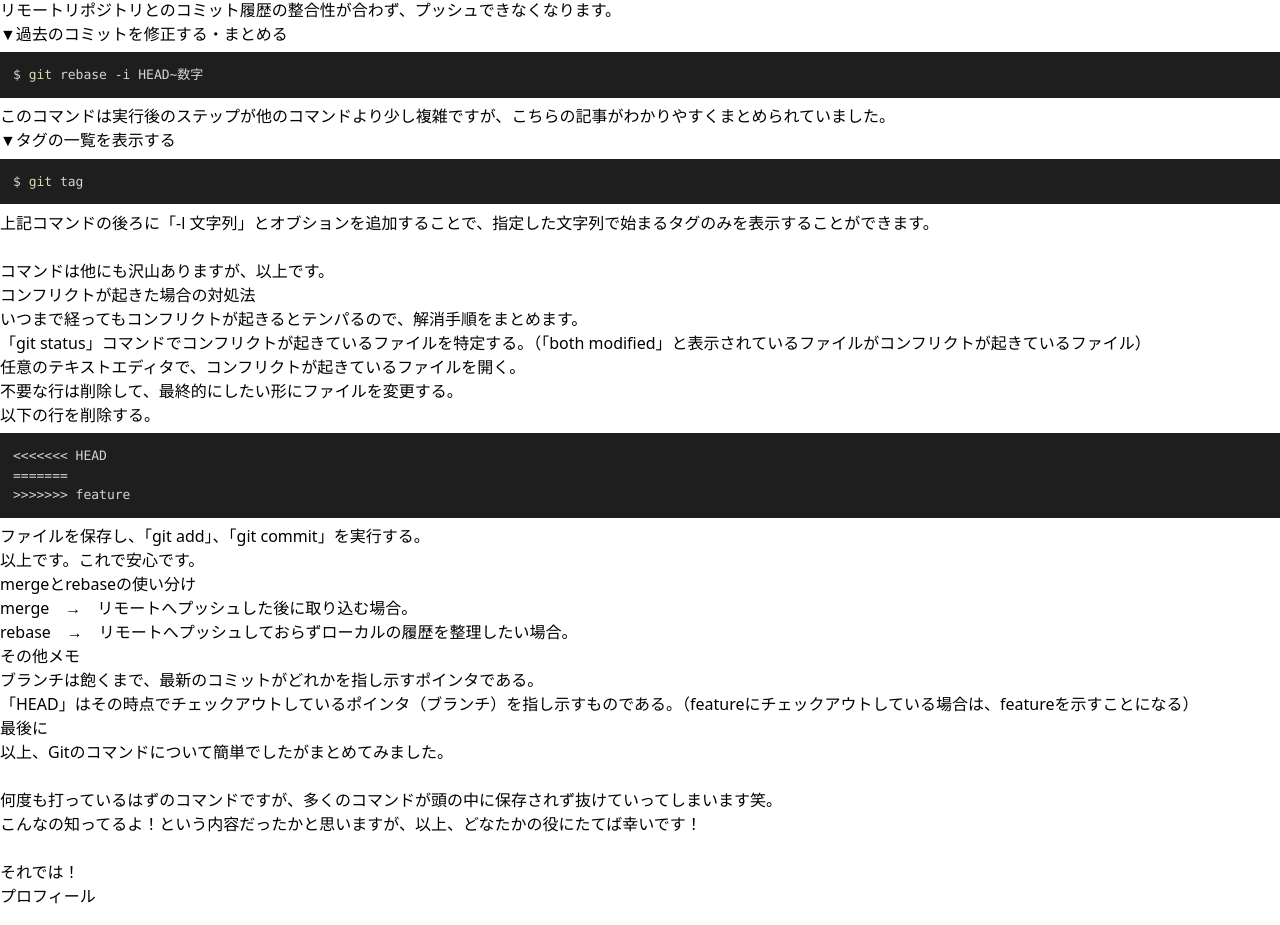
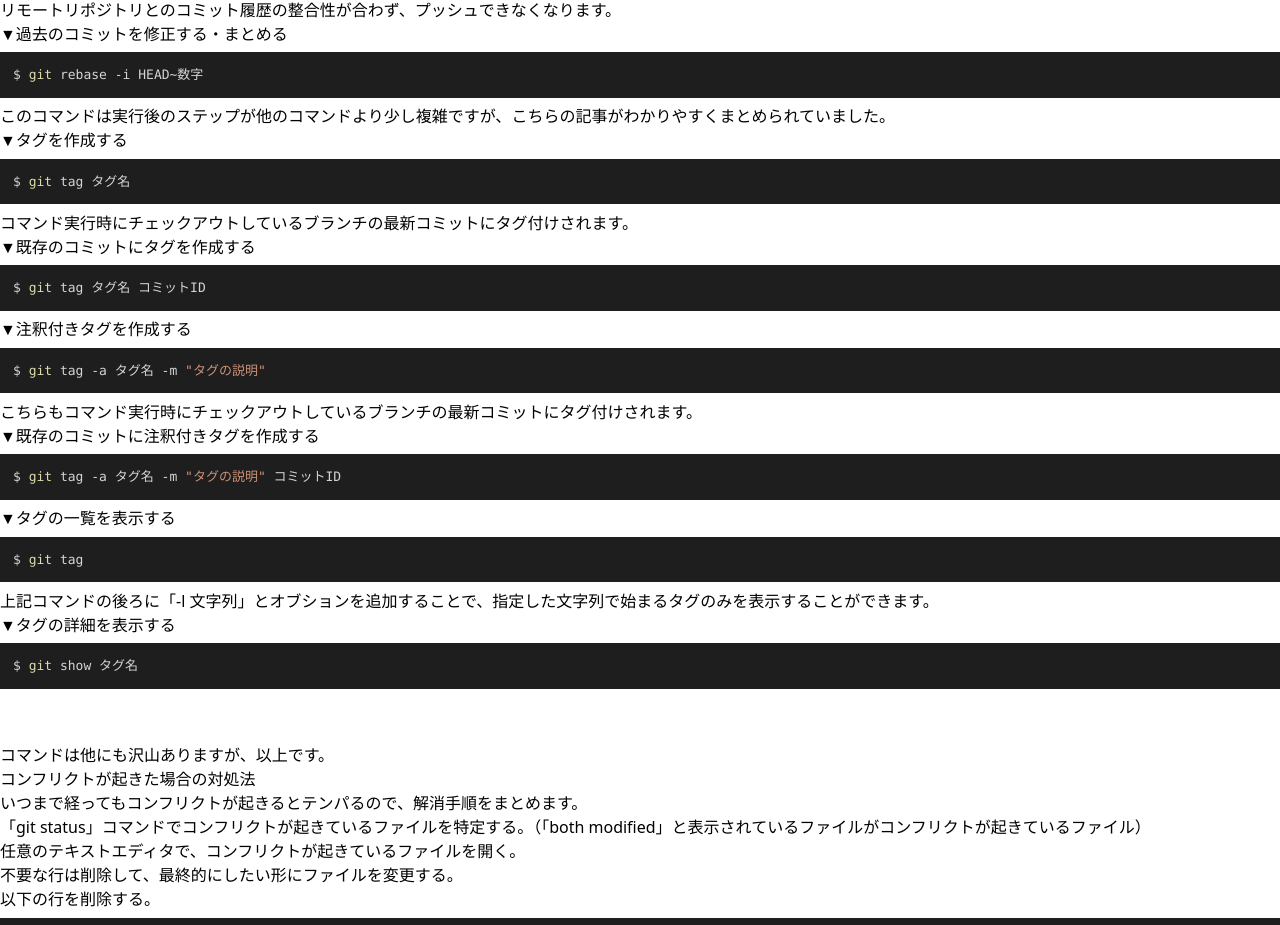
Before and after one commit to nattomatofu/blog, a Next.js app: page /posts/git-command in a window 1280 px wide. Shown: the part 4399-5324 px from the top of the page. Built offline with nearby package versions, Linux system fonts and the light colour scheme.

Commit message:
Gitの記事を追記

```diff
--- a/src/pages/posts/git-command.js
+++ b/src/pages/posts/git-command.js
@@ -273,11 +273,33 @@ const GitCommand = () => {
                                     {`$ git rebase -i HEAD~数字`}
                                 </SyntaxHighlighter>
                                 このコマンドは実行後のステップが他のコマンドより少し複雑ですが、<a href="https://qiita.com/yuya_yuzen/items/274b8e9cde840492d7e8" className="cursor-pointer text-blue-500 underline decoration-blue-500 hover:scale-105">こちら</a>の記事がわかりやすくまとめられていました。
+                                <p className="mt-4 font-bold">▼タグを作成する</p>
+                                <SyntaxHighlighter language="shell" style={vscDarkPlus} showLineNumbers={false}>
+                                    {`$ git tag タグ名`}
+                                </SyntaxHighlighter>
+                                コマンド実行時にチェックアウトしているブランチの最新コミットにタグ付けされます。
+                                <p className="mt-4 font-bold">▼既存のコミットにタグを作成する</p>
+                                <SyntaxHighlighter language="shell" style={vscDarkPlus} showLineNumbers={false}>
+                                    {`$ git tag タグ名 コミットID`}
+                                </SyntaxHighlighter>
+                                <p className="mt-4 font-bold">▼注釈付きタグを作成する</p>
+                                <SyntaxHighlighter language="shell" style={vscDarkPlus} showLineNumbers={false}>
+                                    {`$ git tag -a タグ名 -m "タグの説明"`}
+                                </SyntaxHighlighter>
+                                こちらもコマンド実行時にチェックアウトしているブランチの最新コミットにタグ付けされます。
+                                <p className="mt-4 font-bold">▼既存のコミットに注釈付きタグを作成する</p>
+                                <SyntaxHighlighter language="shell" style={vscDarkPlus} showLineNumbers={false}>
+                                    {`$ git tag -a タグ名 -m "タグの説明" コミットID`}
+                                </SyntaxHighlighter>
                                 <p className="mt-4 font-bold">▼タグの一覧を表示する</p>
                                 <SyntaxHighlighter language="shell" style={vscDarkPlus} showLineNumbers={false}>
                                     {`$ git tag`}
                                 </SyntaxHighlighter>
                                 上記コマンドの後ろに「-l 文字列」とオブションを追加することで、指定した文字列で始まるタグのみを表示することができます。
+                                <p className="mt-4 font-bold">▼タグの詳細を表示する</p>
+                                <SyntaxHighlighter language="shell" style={vscDarkPlus} showLineNumbers={false}>
+                                    {`$ git show タグ名`}
+                                </SyntaxHighlighter>
                                 <br />
                                 <br />
                                 コマンドは他にも沢山ありますが、以上です。
```
